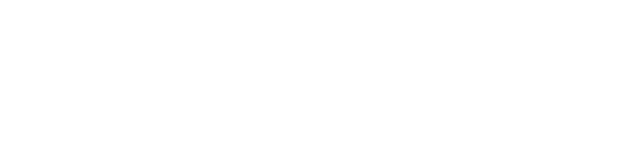
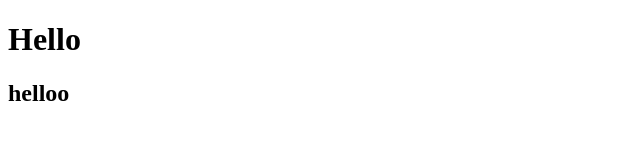
Before and after one commit to ashmatala/test, a plain HTML site: page index.html in a window 1280 px wide. Shown: the whole page, without its empty margins (0-640 px from the left). Drawn offline with Linux system fonts and the light colour scheme.

Commit message:
Update index.html

```diff
--- a/index.html
+++ b/index.html
@@ -6,6 +6,8 @@
     <title>Document</title>
 </head>
 <body>
+    <h1>Hello</h1>
+    <h2>helloo</h2>
     <script src="js/script.js"></script>
 </body>
 </html>
```
